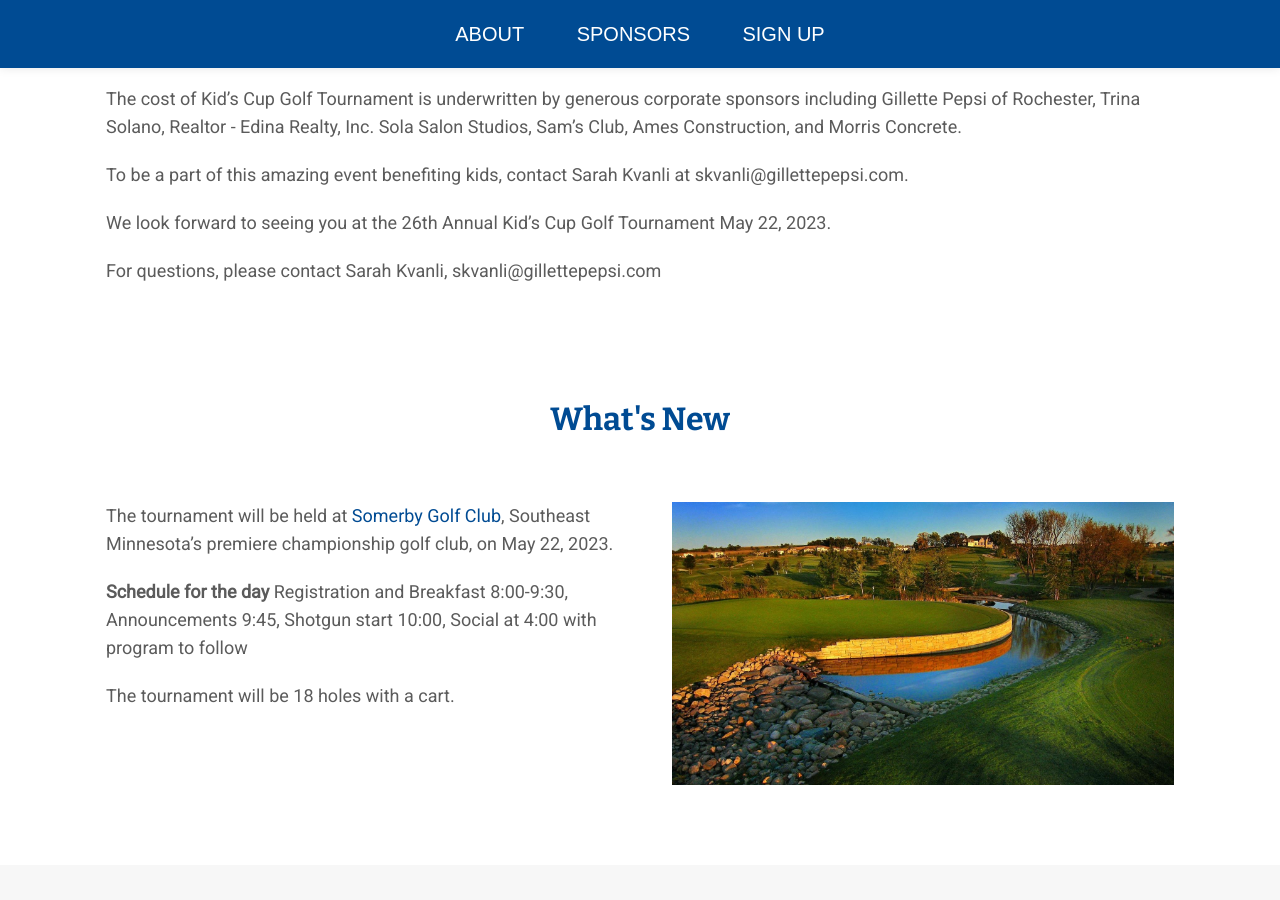
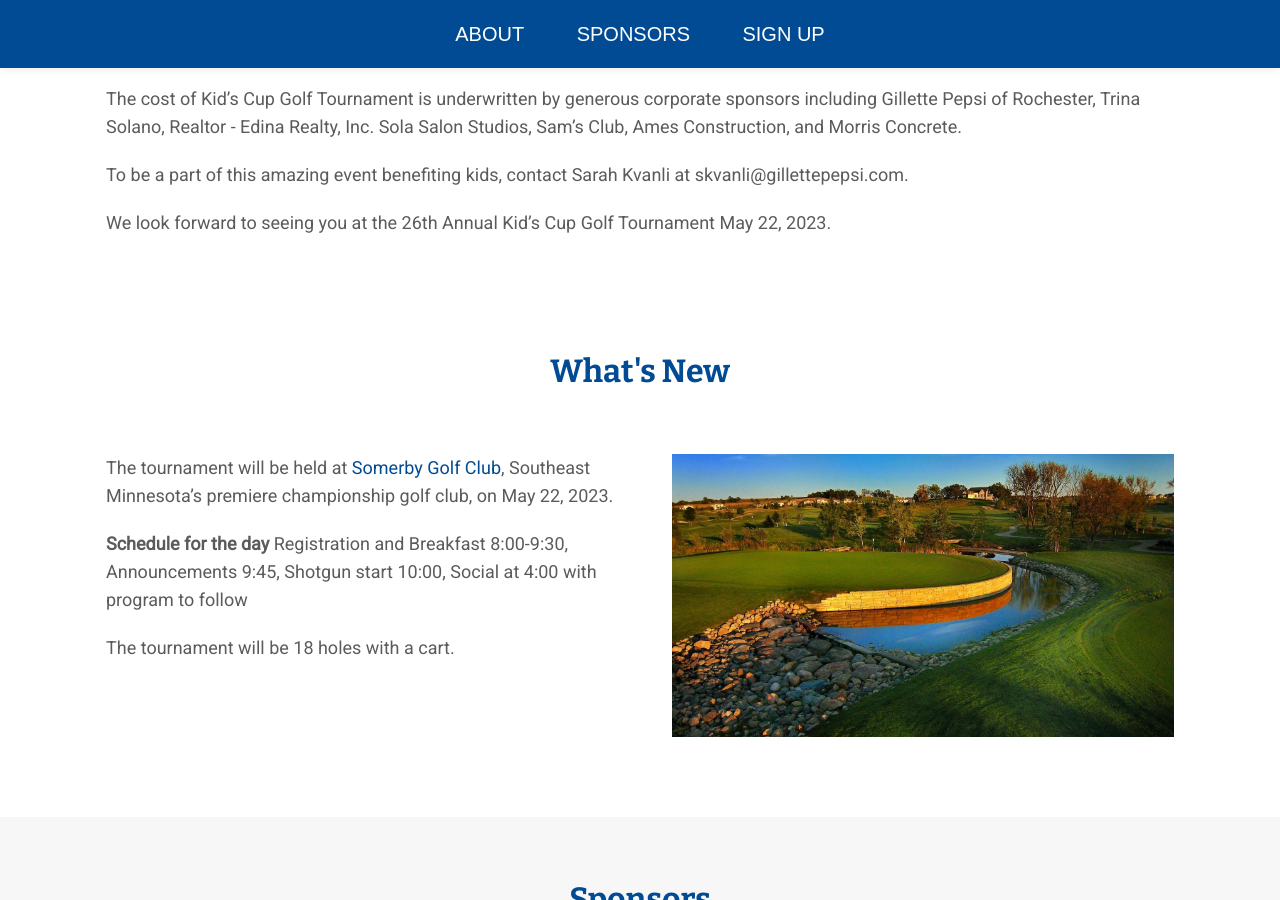
Before and after one commit to kidscuprochester/kidscuprochester.github.io, a Jekyll site: the page built from index.md, in a window 1280 px wide and 900 px high, scrolled down 1781 px. Built offline with Jekyll 4.4.1, drawn with Linux system fonts in a browser that asks for light colours; nearby versions of some CDN libraries.

Commit message:
Updated Config

```diff
--- a/_config.yml
+++ b/_config.yml
@@ -52,8 +52,7 @@ who_we_are:
     Realty, Inc. Sola Salon Studios, Sam’s Club, Ames Construction, and Morris Concrete.
     \n\nTo be a part of this amazing event benefiting kids, contact Sarah Kvanli at
     skvanli@gillettepepsi.com.  \n\nWe look forward to seeing you at the 26th Annual
-    Kid’s Cup Golf Tournament May 22, 2023.\n\nFor questions, please contact Sarah
-    Kvanli, skvanli@gillettepepsi.com"
+    Kid’s Cup Golf Tournament May 22, 2023.\n"
   image: "/uploads/Team%20High%20Five-54a5d6.jpg"
 whats_new:
   text: "The tournament will be held at [Somerby Golf Club](http://www.somerby.com),
```
